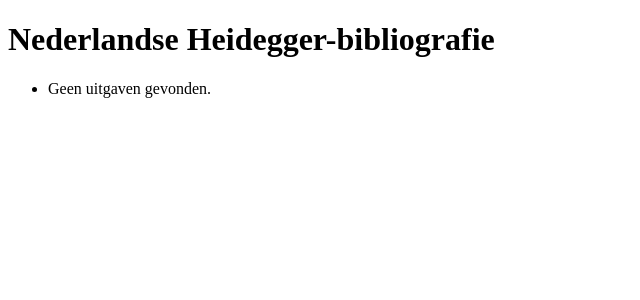
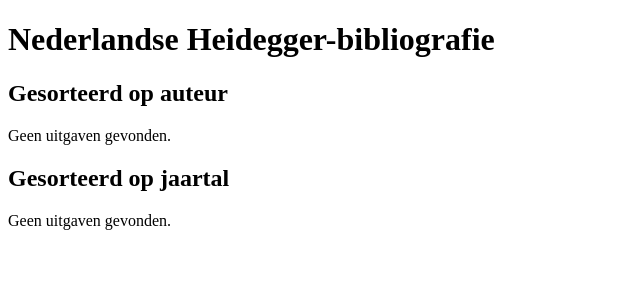
Before and after one commit to johannesdewit/nederlandse-heidegger-bibliografie, a Django app: page / in a window 1280 px wide. Shown: the top 300 px of the page, without its empty margins (0-640 px from the left). Run offline with Django 4.2, Linux system fonts and the light colour scheme; data that the repository does not hold is empty.

Commit message:
Add basic styling to index page

```diff
--- a/nederlandse_heidegger_bibliografie/templates/_site_base.html
+++ b/nederlandse_heidegger_bibliografie/templates/_site_base.html
@@ -5,17 +5,26 @@
         <title>{% block head_title %}Nederlandse Heidegger-bibliografie{% endblock %}</title>
         {% block head %}{% endblock %}
         <style>
+            a {
+                color: rgb(75, 75, 75);
+                text-decoration: none;
+            }
+
+            a:hover {
+                color: black;
+            }
+
+            ul {
+                list-style-type: none;
+                margin: 0;
+                padding: 0;
+            }
+
             .cited-by-section, .citations-section {
                 margin: auto;
                 height: 25%;
                 position: relative;
                 text-align: center;
-            }
-
-            .cited-by-section ul, .citations-section ul {
-                list-style-type: none;
-                margin: 0;
-                padding: 0;
             }
 
             .entry-detail {
--- a/nederlandse_heidegger_bibliografie/templates/nederlandse_heidegger_bibliografie/index.html
+++ b/nederlandse_heidegger_bibliografie/templates/nederlandse_heidegger_bibliografie/index.html
@@ -12,20 +12,36 @@
 
 
 {% block body %}
+<h1>Nederlandse Heidegger-bibliografie</h1>
+
+<h2>Gesorteerd op auteur</h2>
 
 {% regroup bibliography by first_letter as bibliography_list %}
 
-<h1>Nederlandse Heidegger-bibliografie</h1>
+{% for first_letter, items in bibliography_list %}
+<h3>{{ first_letter }}</h3>
 <ul>
-{% for first_letter, items in bibliography_list %}
-    <li>{{ first_letter }}</li>
-    <ul>
-        {% for i in items %}
-        <li><a href="{% url 'detail' i.id %}">{{ i.reference | safe }}</a></li>
-        {% endfor %}
-    </ul>
+    {% for i in items %}
+    <li><a href="{% url 'detail' i.id %}">{{ i.reference | safe }}</a></li>
+    {% endfor %}
+</ul>
 {% empty %}
-    <li>Geen uitgaven gevonden.</li>
+    <p>Geen uitgaven gevonden.</p>
 {% endfor %}
+
+<h2>Gesorteerd op jaartal</h2>
+
+{% regroup bibliography|dictsort:"year_issued" by year_issued as bibliography_list %}
+
+{% for year_issued, items in bibliography_list %}
+<h3>{{ year_issued }}</h3>
+<ul>
+    {% for i in items %}
+    <li><a href="{% url 'detail' i.id %}">{{ i.reference | safe }}</a></li>
+    {% endfor %}
 </ul>
+{% empty %}
+    <p>Geen uitgaven gevonden.</p>
+{% endfor %}
+
 {% endblock body %}
```
